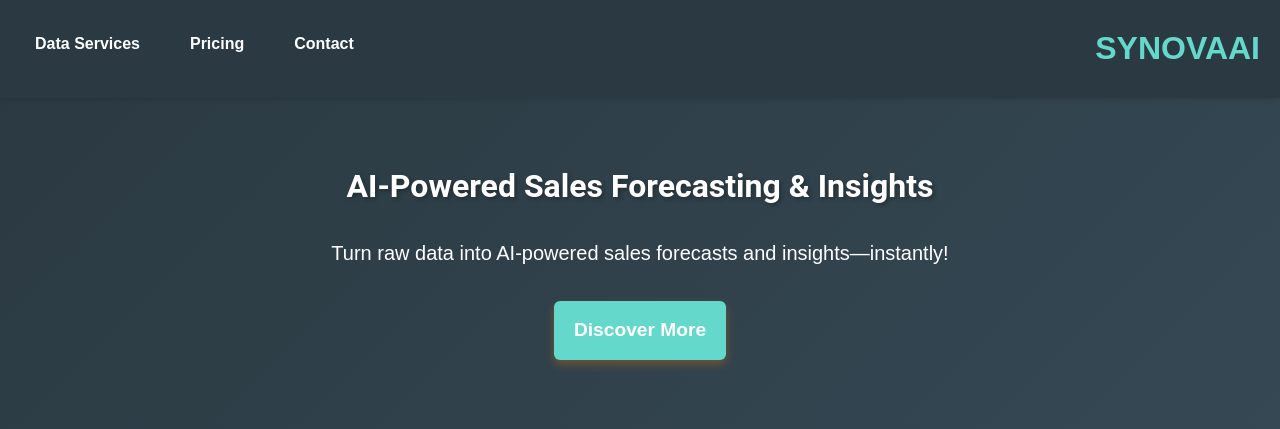
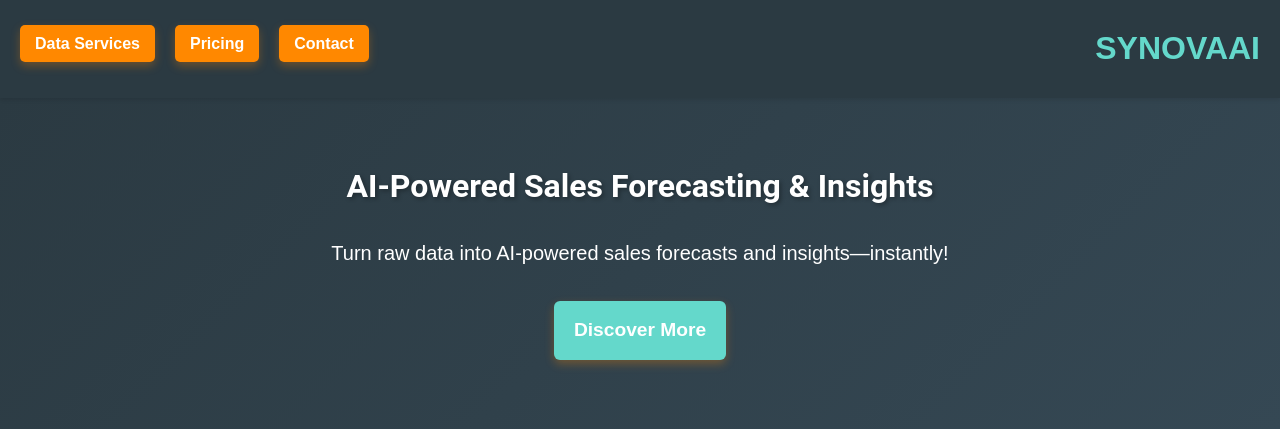
Before and after one commit to jslad2/sales-forecasting-platform, a Flask app: page / in a window 1280 px wide. Shown: the top 429 px of the page. Run offline with Flask 3, Linux system fonts and the light colour scheme.

Commit message:
update index html

```diff
--- a/static/css/style.css
+++ b/static/css/style.css
@@ -75,6 +75,27 @@ header nav a:hover {
 header nav a:focus {
     outline: 2px solid var(--accent-color);
     outline-offset: 2px;
+}
+
+.nav-link {
+    color: var(--white-color); /* Default color */
+    text-decoration: none;
+    padding: 10px 15px;
+    border-radius: 5px;
+    transition: all 0.3s ease-in-out;
+}
+
+.nav-link:hover {
+    background-color: var(--accent-color);
+    box-shadow: 0px 4px 10px rgba(255, 136, 0, 0.3);
+}
+
+/* ACTIVE PAGE STYLE */
+.nav-link.active {
+    background-color: var(--accent-color); /* Orange stays on active */
+    color: var(--white-color);
+    font-weight: bold;
+    box-shadow: 0px 4px 10px rgba(255, 136, 0, 0.3);
 }
 
 /* Logo */
--- a/templates/index.html
+++ b/templates/index.html
@@ -21,9 +21,9 @@
     <header>
         <nav>
             <ul>
-                <li><a href="{{ url_for('data_services') }}">Data Services</a></li>
-                <li><a href="{{ url_for('pricing') }}">Pricing</a></li>
-                <li><a href="{{ url_for('contact') }}">Contact</a></li>
+                <li><a href="{{ url_for('data_services') }}" class="nav-link">Data Services</a></li>
+                <li><a href="{{ url_for('pricing') }}" class="nav-link">Pricing</a></li>
+                <li><a href="{{ url_for('contact') }}" class="nav-link">Contact</a></li>
             </ul>
         </nav>
         <div class="logo">SYNOVAAI</div>
@@ -86,10 +86,35 @@
     <!-- JavaScript to Ensure Cards Show Properly -->
     <script>
         document.addEventListener("DOMContentLoaded", function() {
+            // Highlight the current page in the navigation menu
+            const navLinks = document.querySelectorAll(".nav-link");
+            const currentPage = window.location.pathname.split("/").pop();
+
+            navLinks.forEach(link => {
+                if (link.getAttribute("href").includes(currentPage)) {
+                    link.classList.add("active");
+                }
+            });
+
+            // Reveal Service Cards on Load
             document.querySelectorAll(".service-card").forEach(card => {
                 card.classList.add("show");
             });
+
+            // Scroll to Top Button Logic
+            window.onscroll = function() {
+                const topButton = document.querySelector(".top-button");
+                if (document.body.scrollTop > 300 || document.documentElement.scrollTop > 300) {
+                    topButton.style.opacity = "1";
+                } else {
+                    topButton.style.opacity = "0";
+                }
+            };
         });
+
+        function scrollToTop() {
+            window.scrollTo({ top: 0, behavior: "smooth" });
+        }
     </script>
 
 </body>
```
